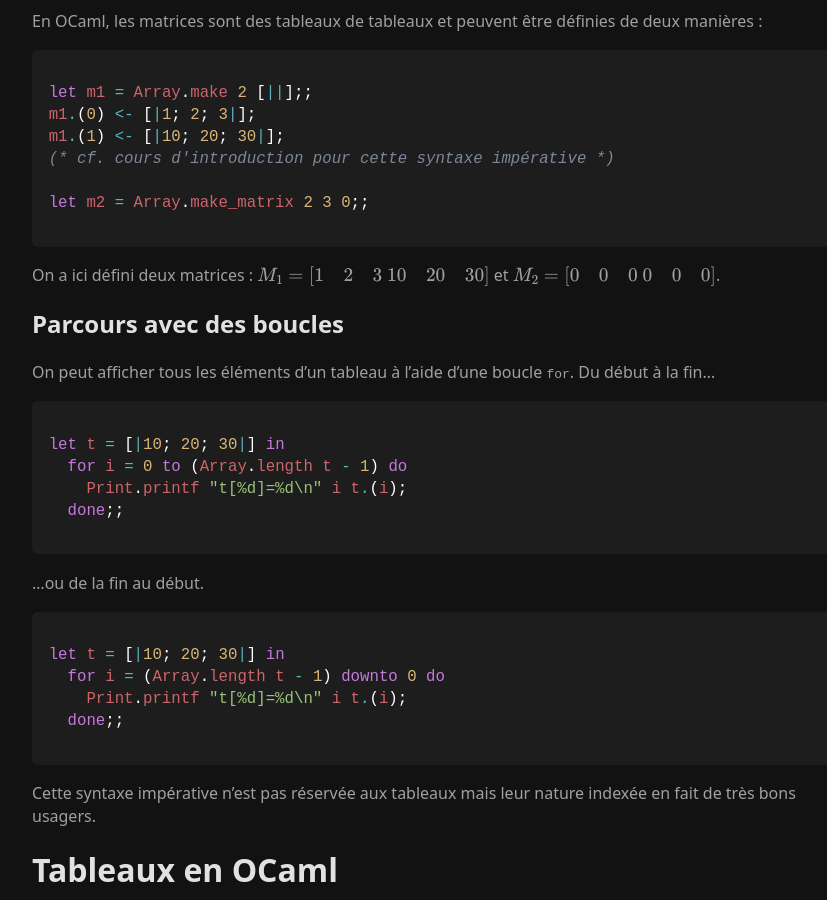
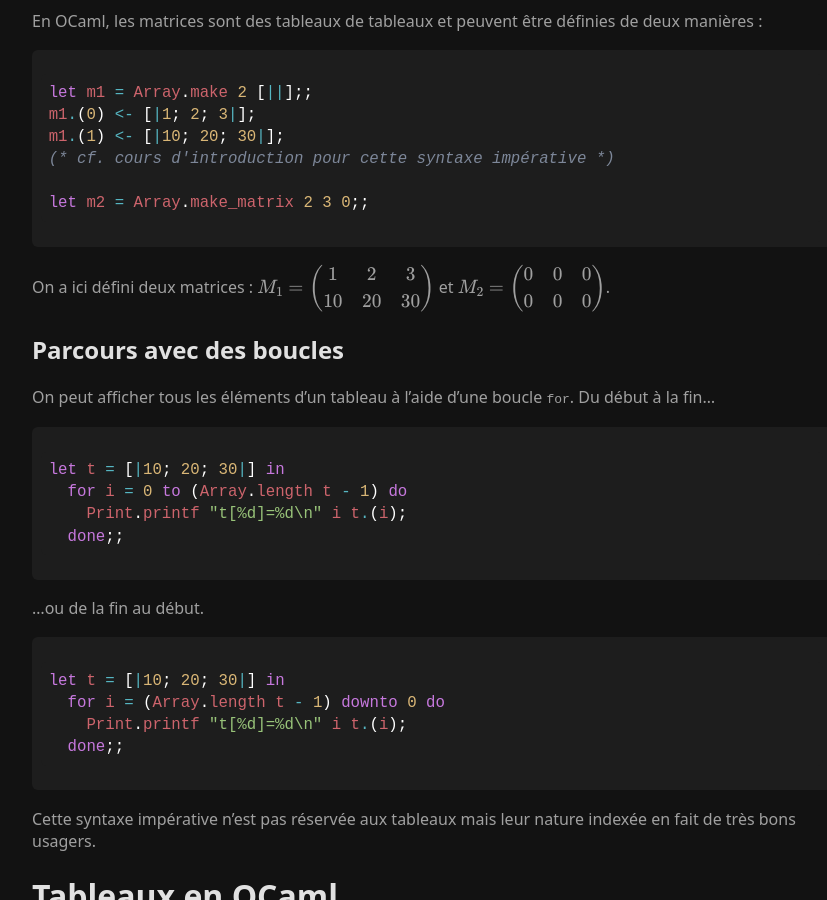
Before and after one commit to Bananachu/bananachu.github.io, a Jekyll site: the page built from info/tableaux.md, in a window 1280 px wide and 900 px high, scrolled down 1910 px. Shown: the whole window, without its empty margins (208-1035 px from the left). Built offline with Jekyll 4.4.1, drawn with Linux system fonts in a browser that asks for light colours; our own code applies the rules of GitHub Pages for plain Markdown files; some of the changed text lies outside the part shown.

Commit message:
Update tableaux.md

````diff
--- a/info/tableaux.md
+++ b/info/tableaux.md
@@ -64,7 +64,7 @@ m1.(1) <- [|10; 20; 30|];
 
 let m2 = Array.make_matrix 2 3 0;;
 ```
-On a ici défini deux matrices : $M_1 = \begin{bmatrix}1 & 2 & 3 \\ 10 & 20 & 30\end{bmatrix}$ et $M_2 = \begin{bmatrix} 0 & 0 & 0 \\ 0 & 0 & 0\end{bmatrix}$.
+On a ici défini deux matrices : $M_1 = \begin{pmatrix}1 & 2 & 3 \\\ 10 & 20 & 30\end{pmatrix}$ et $M_2 = \begin{pmatrix} 0 & 0 & 0 \\\ 0 & 0 & 0\end{pmatrix}$.
 
 
 ## Parcours avec des boucles
````
